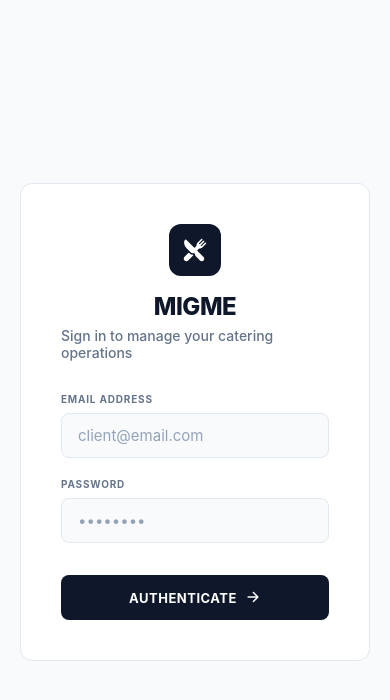
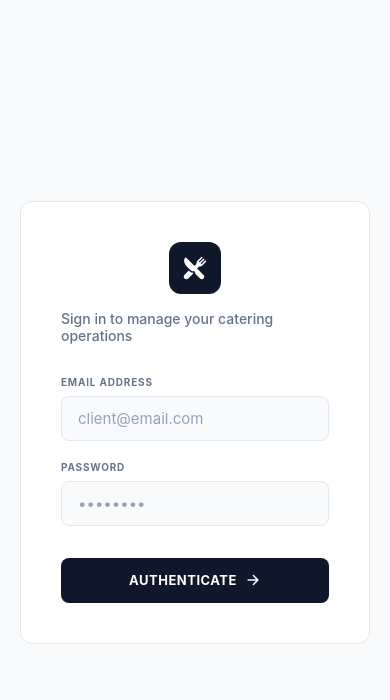
Before and after one commit to Retro96354/Retro, a React Native app: screen / in a window 390 px wide. Both pictures are taken after a click on the button "Get started". Shown: the top 700 px of the page. Built offline with nearby package versions, Linux system fonts and the light colour scheme; no server answers.

Commit message:
Update ClientLoginScreen.js

```diff
--- a/src/screens/ClientLoginScreen.js
+++ b/src/screens/ClientLoginScreen.js
@@ -115,7 +115,6 @@ export default function ClientLoginScreen({ onLogin }) {
           <View style={styles.logoIconBox}>
             <Ionicons name="restaurant" size={24} color="#fff" />
           </View>
-          <Text style={styles.title}>MIGME</Text>
           <Text style={styles.subtitle}>Sign in to manage your catering operations</Text>
         </View>
         <View style={styles.form}>
```
